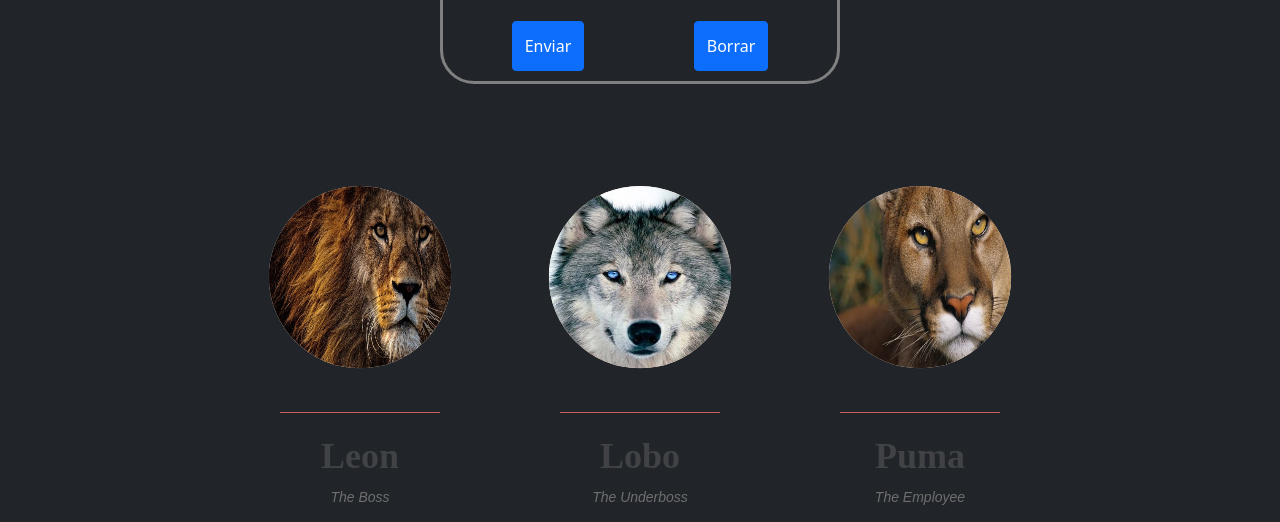
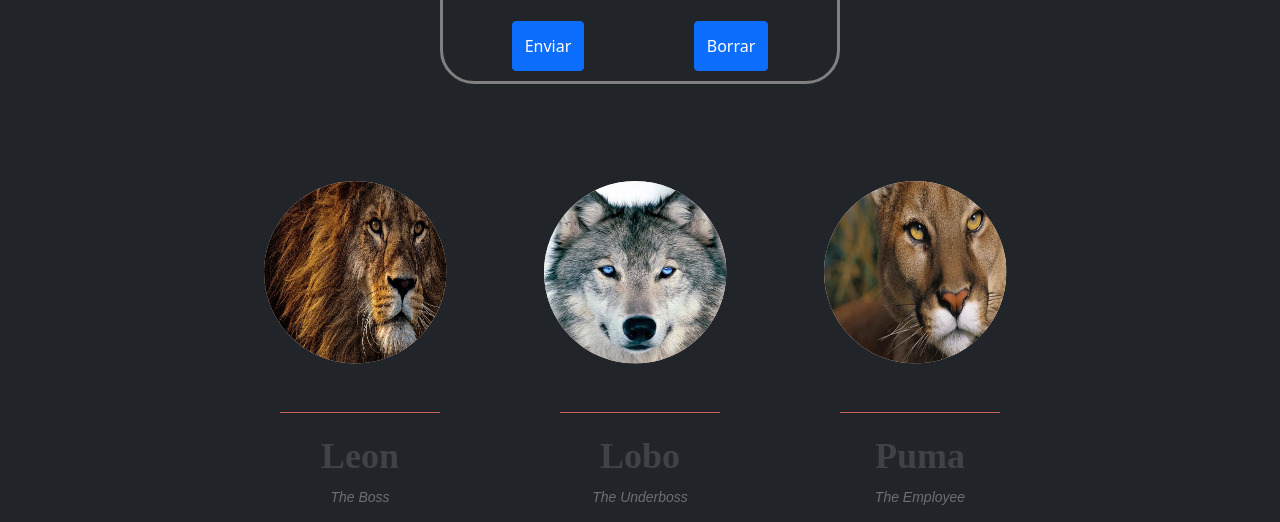
Before and after one commit to Lukiitas10/miProyecto-Brizuela, a plain HTML site: page pages/contacto.html in a window 1280 px wide. Shown: the part 1008-1530 px from the top of the page. Drawn offline with nearby package versions, Linux system fonts and the light colour scheme.

Commit message:
arreglando estilos

```diff
--- a/estilo.css
+++ b/estilo.css
@@ -314,7 +314,6 @@ form {
 .containers:after {
   content: "";
   height: 10px;
-  position: absolute;
   top: 390px;
   width: 100%;
 }
@@ -322,7 +321,6 @@ form {
   transform: scale(0.54);
 }
 .containers-inner {
-  position: relative;
   transform-origin: 50%;
   top: -200px;
 }
@@ -333,13 +331,11 @@ form {
   height: 380px;
   left: 10px;
   pointer-events: none;
-  position: absolute;
   top: 210px;
   width: 380px;
 }
 .img {
   pointer-events: none;
-  position: relative;
   transform: translateY(20px) scale(1.15);
   transform-origin: 50% bottom;
   transition: transform 300ms cubic-bezier(0.4, 0, 0.2, 1);
```
